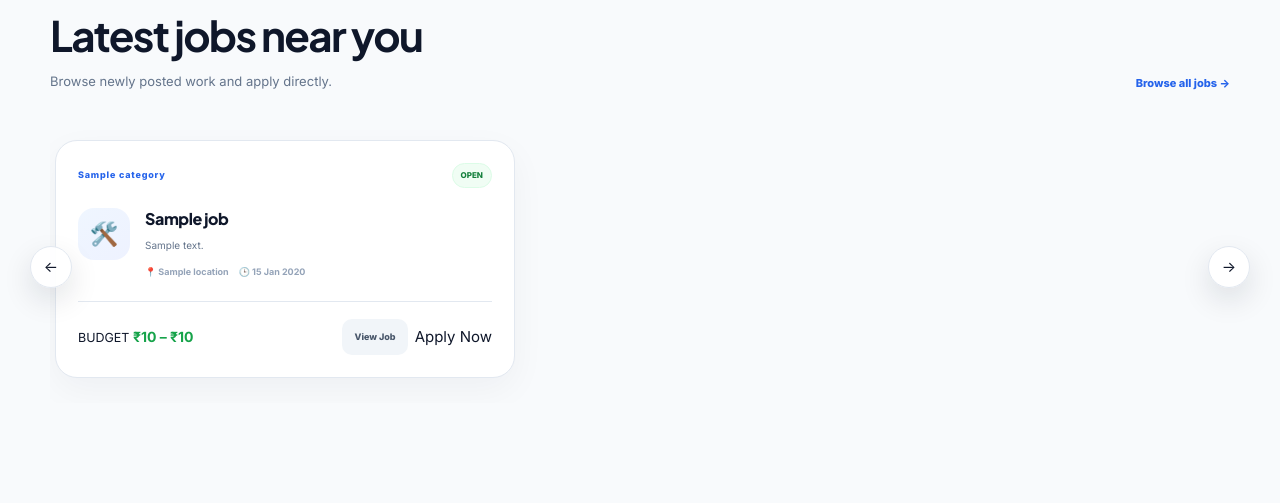
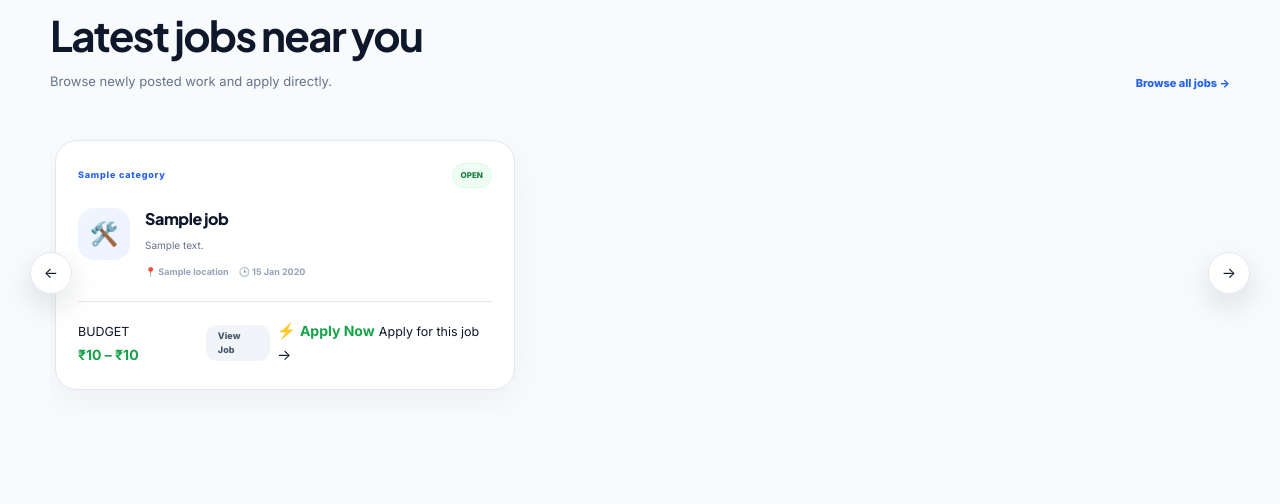
Before and after one commit to gitagenterprise-bit/S.F-Works-marketplace-, a Flask app: template templates/public/home.html in a window 1280 px wide. Shown: the part 3585-4089 px from the top of the page. Run offline with Flask 3, Linux system fonts and the light colour scheme; the template is opened without the code that fills it: most values are stand-ins (such as "Sample title", 1, 10 or a date in 2020); grey boxes marked "Sample" are stand-in pictures.

Commit message:
Update home.html

```diff
--- a/templates/public/home.html
+++ b/templates/public/home.html
@@ -1680,8 +1680,22 @@ S. F Works — Find Trusted Workers & Local Jobs
                                 <!-- =================================================
                                      APPLY JOB
                                 ================================================== -->
-                                <a href="{{ url_for('job_pages.apply_job_page', job_id=job.id) }}">
-                                    Apply Now
+                                <a
+                                    href="{{ url_for(
+                                        'job_pages.apply_job_page',
+                                        job_id=job.id
+                                    ) }}"
+                                    class="premium-apply-btn"
+                                    aria-label="Apply for {{ job.title }}"
+                              >
+                                    <span class="premium-apply-icon">⚡</span>
+
+                                        <span class="premium-apply-content">
+                                        <strong>Apply Now</strong>
+                                     <small>Apply for this job</small>
+                                </span>
+
+                                <span class="premium-apply-arrow">→</span>
                                 </a>
 
                             </div>
```
